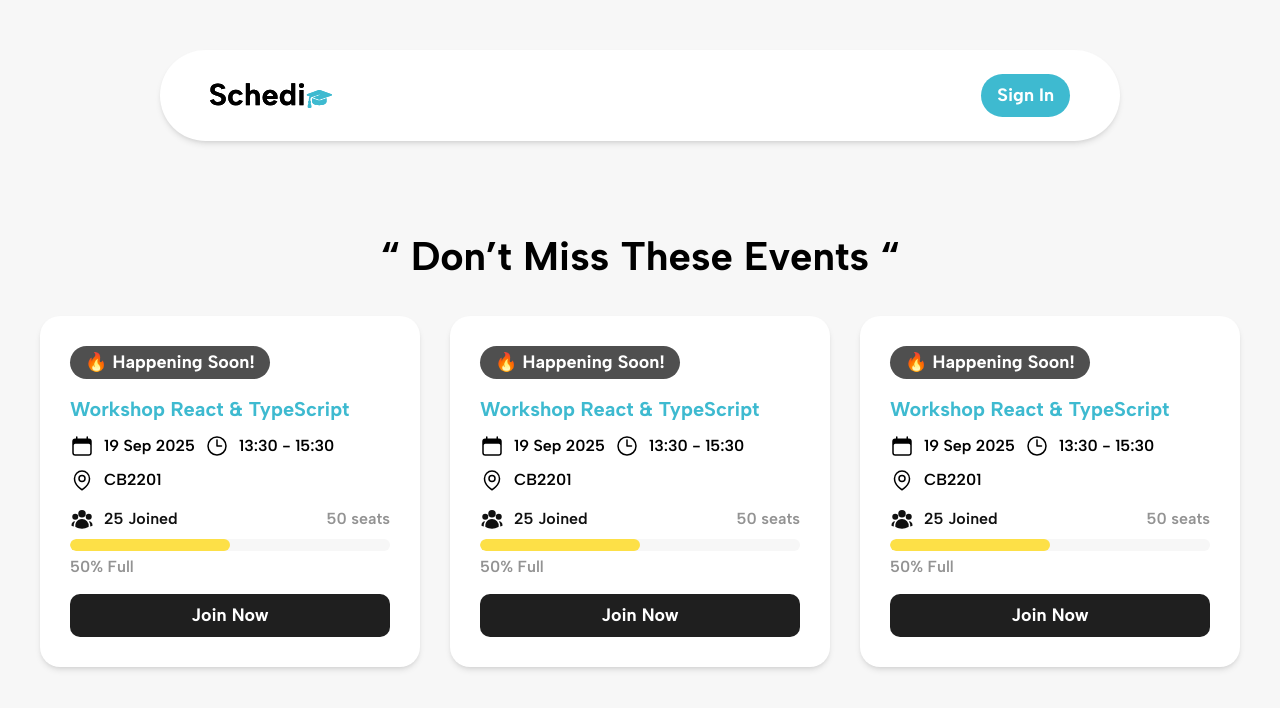
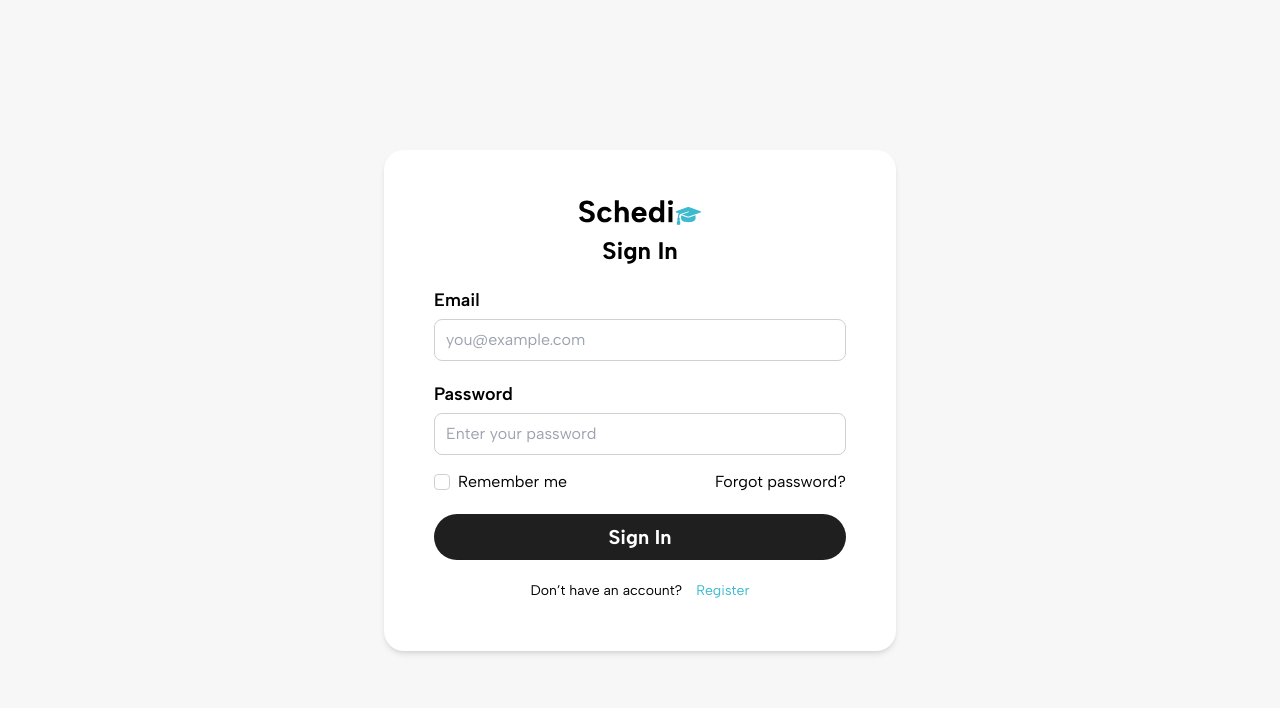
Before and after one commit to zflukz/Schedio, a React (Create React App) app in the folder client/: page / in a window 1280 px wide. Shown: the top 708 px of the page. Built offline with nearby package versions, Linux system fonts and the light colour scheme.

Commit message:
login api

```diff
--- a/client/src/App.tsx
+++ b/client/src/App.tsx
@@ -1,6 +1,11 @@
+import React from 'react';
+import './App.css';
+import Navbar from './component/Navbar';
 import { Routes, Route } from "react-router-dom";
-import AuthForm from './component/Sign In';
+import Upcomingcard from './component/Comingcard';
 import Home from './page/Home';
+import SigninPage from './page/Sign In';
+
 interface User {
   name: string;
   role: 'admin' | 'organizer' | 'user';
@@ -18,20 +23,23 @@ function App() {
 
   return (
     <div className="font-sans bg-background min-h-screen">
+      {/* <Navbar user={user} />
+       <Upcomingcard
+        title="Workshop React & TypeScript"
+        date="2025-10-20"
+        time="10:00 AM - 4:00 PM"
+        place="Online Zoom Meeting"
+        objective="Learn how to build a React app with TypeScript"
+        description="In this workshop, we will cover the basics of React with TypeScript, including components, props, state, and more."
+        organizer="Tech Community"
+        participants={25}
+        maxParticipants={50}
+      /> */}
         <Routes>
           <Route
             path="/"
-            element={<Home/>} />
-          {/* Sign In */  }
-          <Route
-            path="/signin"
-            element={<AuthForm mode="signin" onSubmit={handleAuthSubmit} />}
-          />
-          {/* Register */}
-          <Route
-            path="/register"
-            element={<AuthForm mode="register" onSubmit={handleAuthSubmit} />}
-          />
+            element={<SigninPage mode="signin"/>}
+            />
         </Routes>
     </div>
   );
--- a/client/src/component/Sign In.tsx
+++ b/client/src/component/Sign In.tsx
@@ -4,9 +4,10 @@ import { useNavigate } from "react-router-dom";
 interface AuthFormProps {
   mode: "signin" | "register";
   onSubmit: (data: { email: string; password: string; name?: string }) => void;
+  backendError?: string;
 }
 
-const AuthForm: React.FC<AuthFormProps> = ({ mode, onSubmit }) => {
+const AuthForm: React.FC<AuthFormProps> = ({ mode, onSubmit, backendError }) => {
   const navigate = useNavigate();
   const [email, setEmail] = useState("");
   const [password, setPassword] = useState("");
@@ -23,7 +24,7 @@ const AuthForm: React.FC<AuthFormProps> = ({ mode, onSubmit }) => {
 
     setError("");
     onSubmit({ email, password, name: mode === "register" ? name : undefined });
-    navigate("/");
+    // navigate("/");
   };
 
   return (
@@ -40,7 +41,11 @@ const AuthForm: React.FC<AuthFormProps> = ({ mode, onSubmit }) => {
           </h2>
         </div>
 
+        {/* Frontend validation error */}
         {error && <p className="text-red-500 mb-4">{error}</p>}
+
+        {/* Backend error from API */}
+        {backendError && <p className="text-red-500 mb-4">{backendError}</p>}
 
         {/* Name (เฉพาะ Register) */}
         {mode === "register" && (
--- a/client/src/page/Sign In.tsx
+++ b/client/src/page/Sign In.tsx
@@ -1,14 +1,60 @@
-import React from "react";
+import React, { useState } from "react";
 import AuthForm from "../component/Sign In";
+import { useNavigate } from "react-router-dom";
 
-const SigninPage: React.FC = () => {
-  const handleAuthSubmit = (data: { email: string; password: string; name?: string }) => {
-    console.log("Auth data:", data);
-    // TODO: เรียก API login / register ตาม mode
+const AuthPage: React.FC<{ mode: "signin" | "register" }> = ({ mode }) => {
+  const navigate = useNavigate();
+  const [backendError, setBackendError] = useState("");
+
+  const handleAuthSubmit = async (data: { email: string; password: string; name?: string }) => {
+    try {
+      // Decide endpoint based on mode
+      const endpoint = mode === "register" ? "/register" : "/login";
+
+      // Map form data to backend DTOs
+      const payload =
+        mode === "register"
+          ? {
+              userName: data.name,       // Full Name
+              userPassword: data.password,
+              email: data.email,
+            }
+          : {
+              userName: data.email,      // For login, use email as username
+              userPassword: data.password,
+            };
+
+      const response = await fetch('', {
+        method: "POST",
+        headers: { "Content-Type": "application/json" },
+        body: JSON.stringify(payload),
+      });
+
+      const result = await response.json();
+
+      if (!response.ok) {
+        // Handle error returned by GlobalExceptionHandler
+        const message = result.message || JSON.stringify(result);
+        setBackendError(message);
+        return;
+      }
+
+      setBackendError("");
+
+      if (mode === "register") {
+        navigate("/signin");
+      } else {
+        // Login success
+        localStorage.setItem("token", result.token);
+        navigate("/dashboard"); // Redirect after login
+      }
+    } catch (error) {
+      console.error("Network error:", error);
+      setBackendError("Network error. Please try again later.");
+    }
   };
 
-
-  return <AuthForm mode="signin" onSubmit={handleAuthSubmit} />;
+  return <AuthForm mode={mode} onSubmit={handleAuthSubmit} />;
 };
 
-export default SigninPage;
+export default AuthPage;
```
